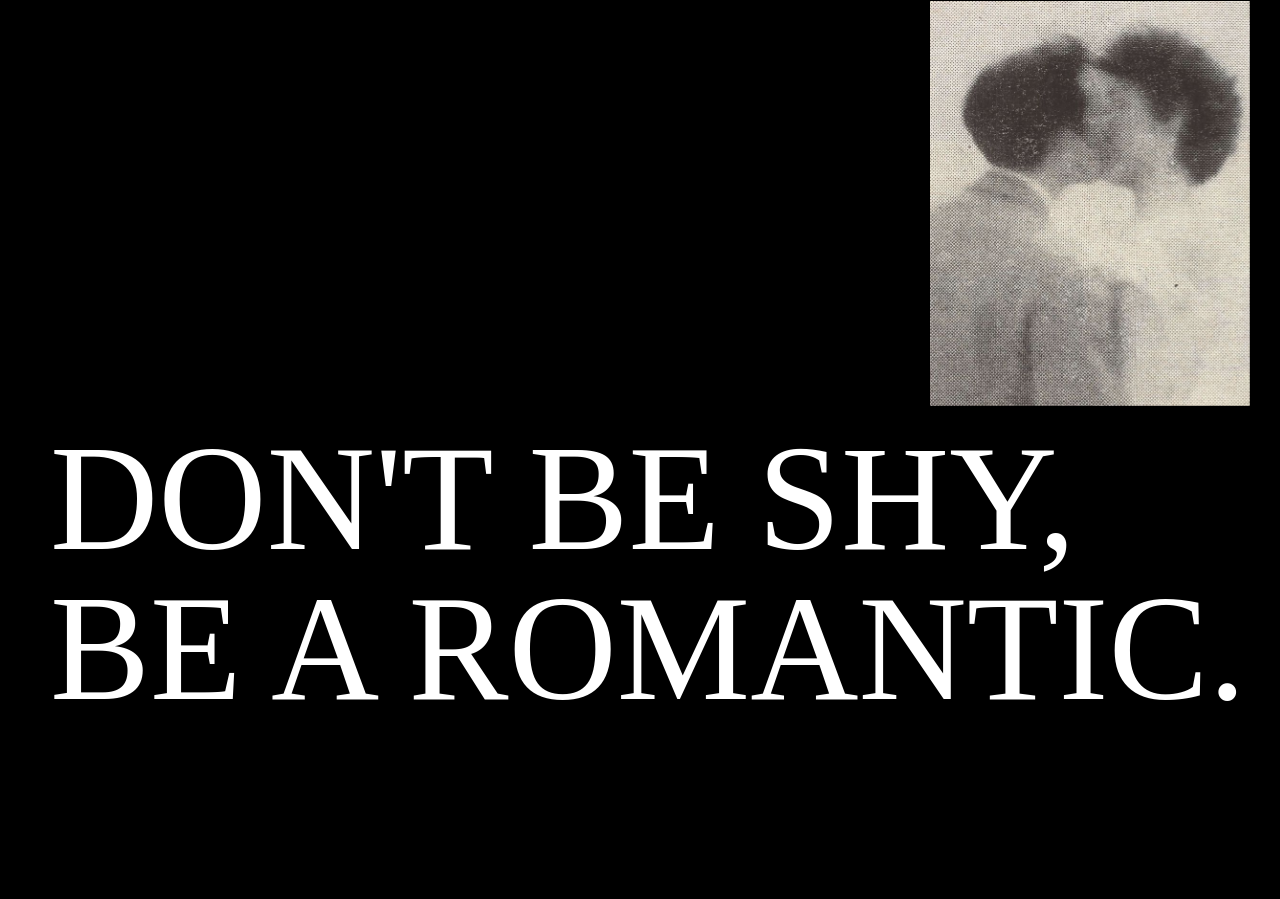
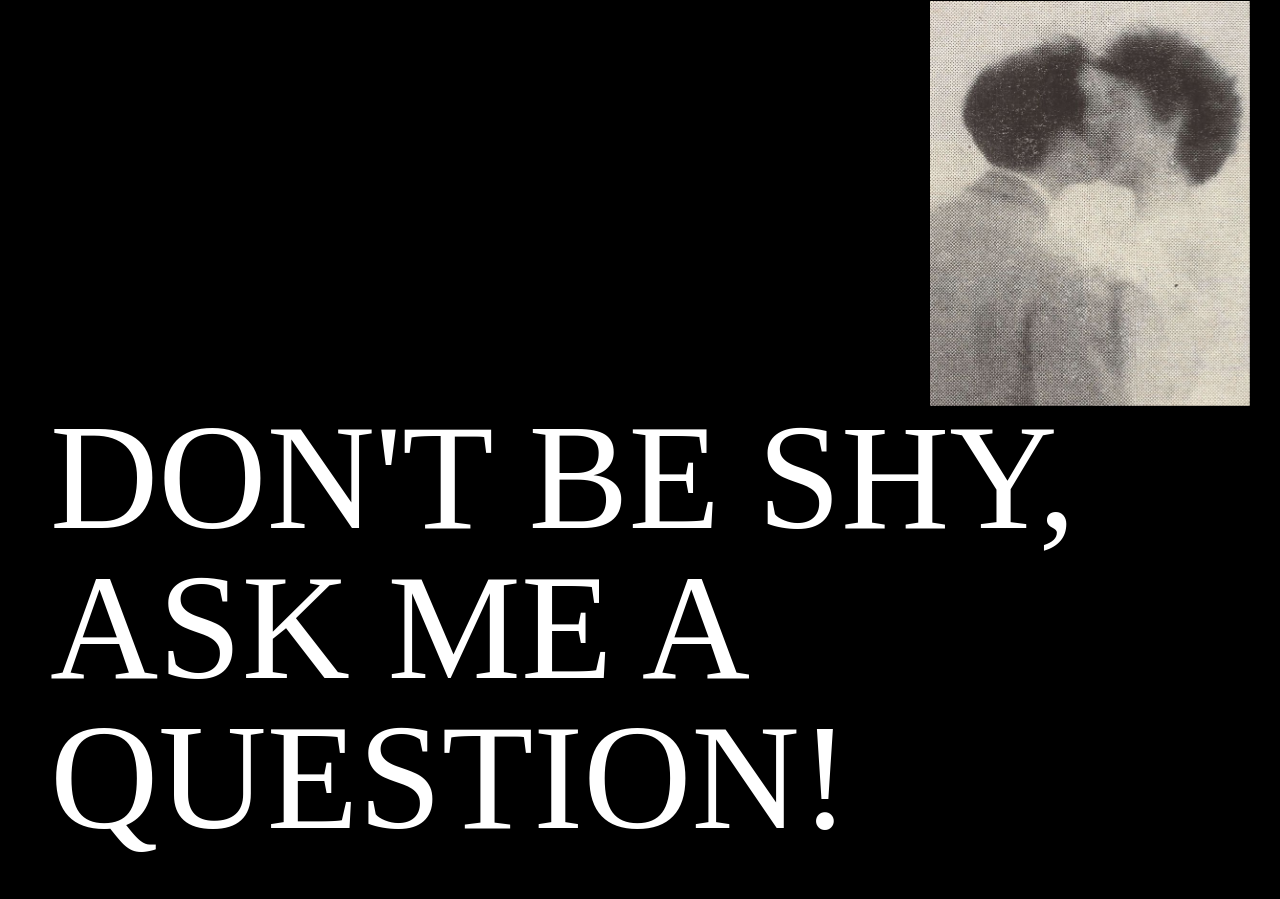
Before and after one commit to diyadhiman17/love.github.io, a plain HTML site: page info.html in a window 1280 px wide. Shown: the part 349-1248 px from the top of the page. Drawn offline with Linux system fonts and the light colour scheme; a web font is replaced by a local one.

Commit message:
Update info.html
Change to title of the page

```diff
--- a/info.html
+++ b/info.html
@@ -35,7 +35,7 @@
       <img src="images/index.jpg" alt="image"class="image">
     </div>
 
-      <h1 class="h1-section">DON'T BE SHY,<br>BE A ROMANTIC.</h1>
+      <h1 class="h1-section">DON'T BE SHY,<br>ASK ME A QUESTION!</h1>
 
 
 
```
